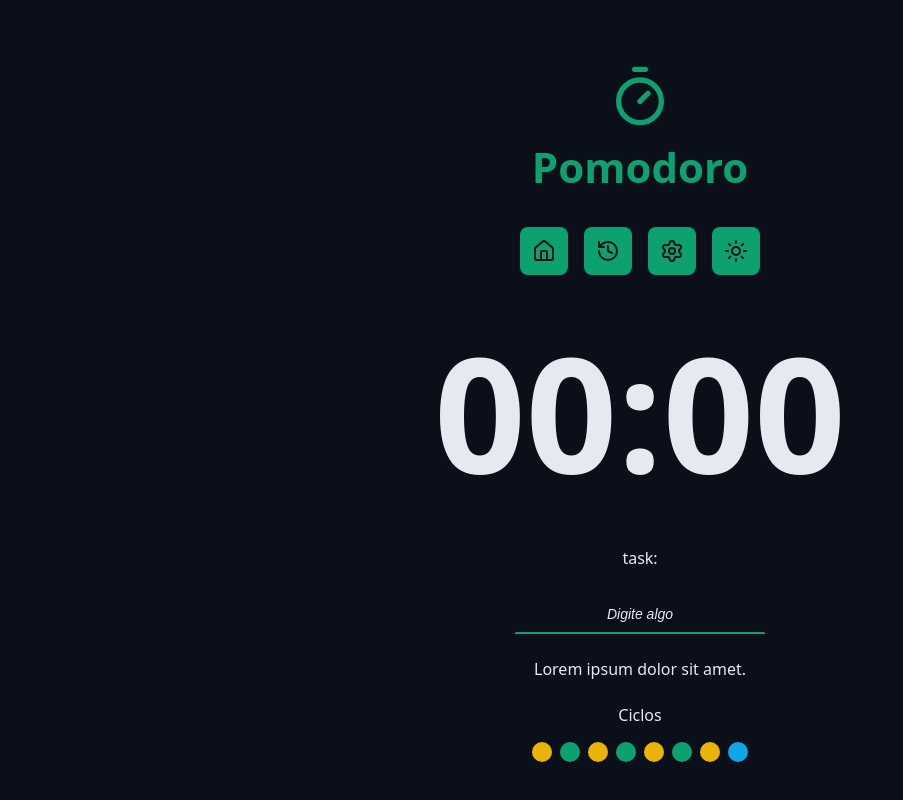
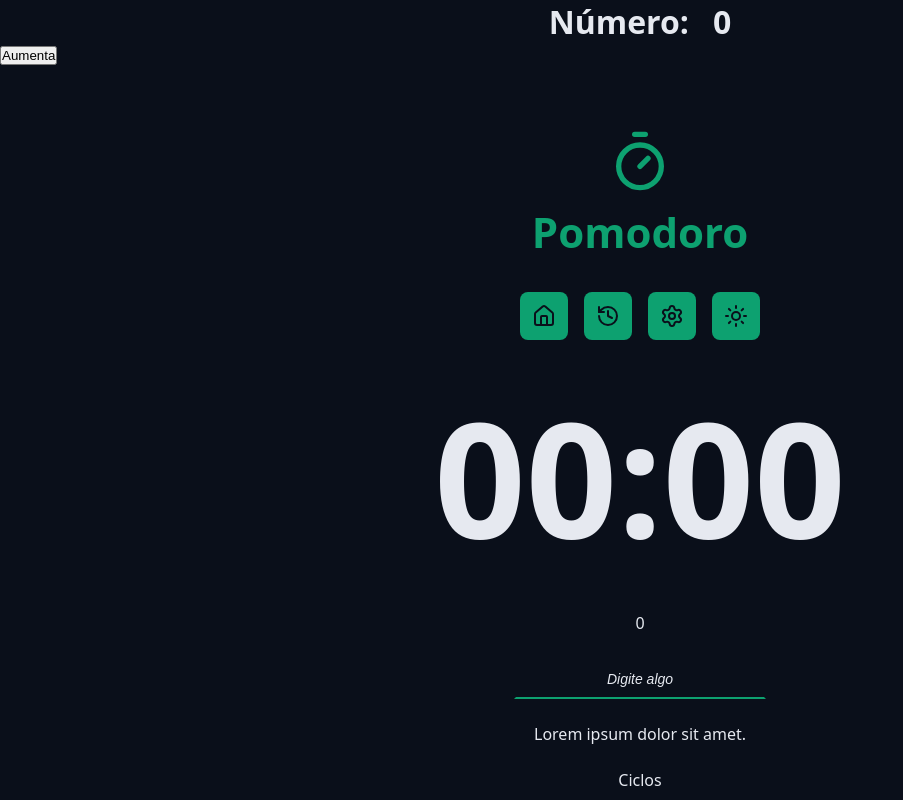
Before and after one commit to jonasalbuquerquecandido/pomodoro-system-project, a React (Vite) app: page / in a window 1280 px wide. Shown: the top 800 px of the page, without its empty margins (0-903 px from the left). Built offline with nearby package versions, Linux system fonts and the light colour scheme.

Commit message:
I created the handeClick function in javaScript to exemplify a hook and then use it with use estate

```diff
--- a/src/App.tsx
+++ b/src/App.tsx
@@ -10,11 +10,27 @@
 import { DefaultButton } from './components/DefaultButton';
 import { PlayCircleIcon } from 'lucide-react';
 import { Footer } from './components/Footer';
-
+import { Heading } from './components/Heading';
 
 export function App() {
+  let numero = 0;
+
+  function handleClick() {
+    const span = document.getElementById('numero')
+
+    if (!span) return;
+
+    numero += 1;
+    span.innerText = numero.toString()
+    console.log(numero, Date.now());
+  }
+
   return (
     <>
+      <Heading>
+        Número: <span id='numero'>{numero}</span>{' '}
+      </Heading>
+      <button onClick={handleClick}>Aumenta</button>
       <Container>
         <Logo />
       </Container>
@@ -28,21 +44,26 @@
       </Container>
 
       <Container>
-        <form action="" className="form">
-          <div className="formRow">
-            <DefaultInput labelText="task:" id="meuInput" type="text" placeholder='Digite algo'/>
+        <form action='' className='form'>
+          <div className='formRow'>
+            <DefaultInput
+              labelText={numero.toString()}
+              id='meuInput'
+              type='text'
+              placeholder='Digite algo'
+            />
           </div>
 
-          <div className="formRow">
+          <div className='formRow'>
             <p>Lorem ipsum dolor sit amet.</p>
           </div>
 
-          <div className="formRow">
-           <Cycles/>
+          <div className='formRow'>
+            <Cycles />
           </div>
 
-          <div className="formRow">
-            <DefaultButton icon={<PlayCircleIcon />} color='green'/>
+          <div className='formRow'>
+            <DefaultButton icon={<PlayCircleIcon />} color='green' />
           </div>
         </form>
       </Container>
```
